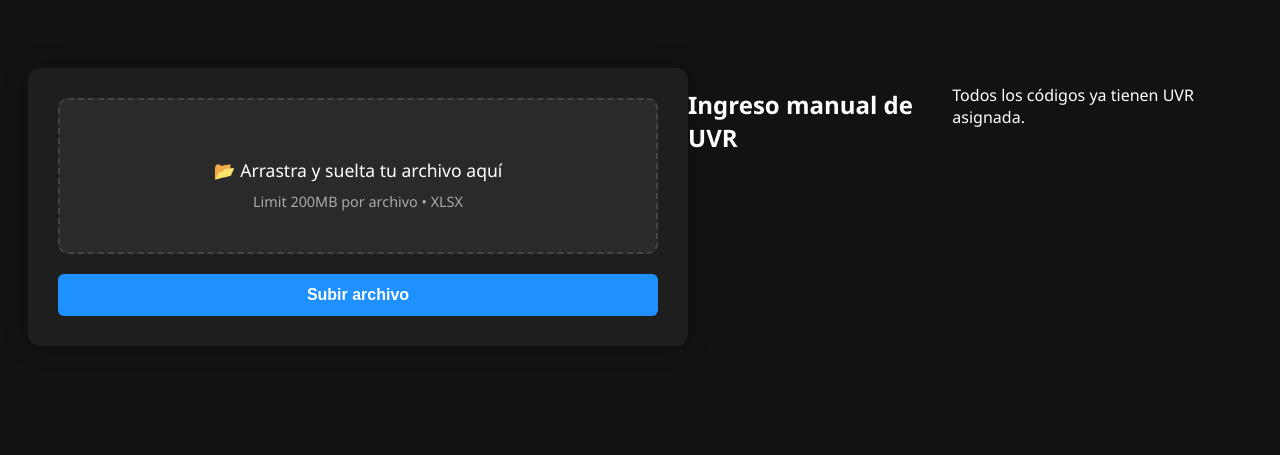
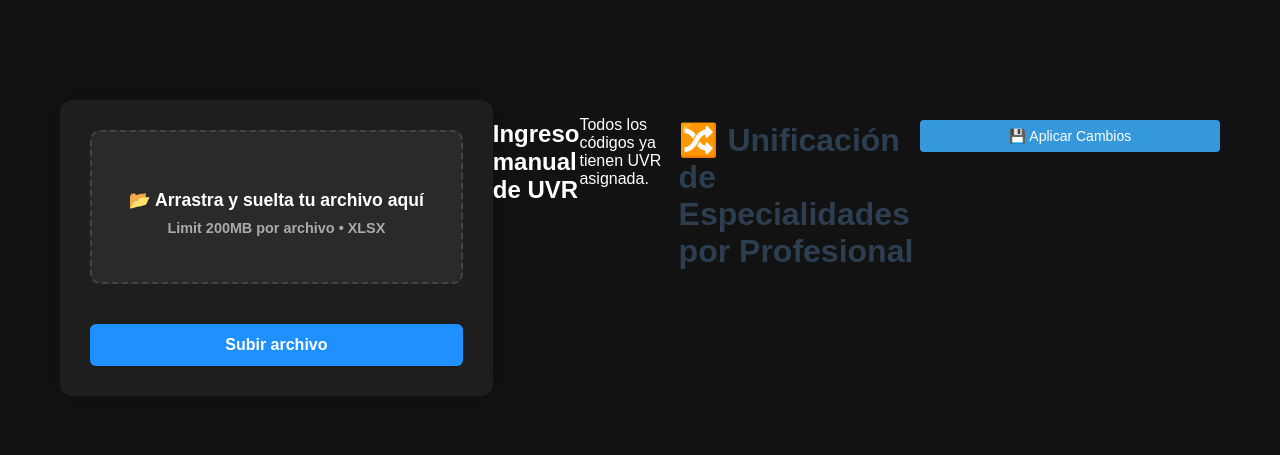
Before and after one commit to DeckDev73/LiquidadorHonorarios, a Flask app: page / in a window 1280 px wide. Shown: the top 455 px of the page. Run offline with Flask 3, Linux system fonts and the light colour scheme.

Commit message:
especialidades

```diff
--- a/app.py
+++ b/app.py
@@ -19,7 +19,6 @@
     'especialidades_seleccionadas': {},
 }
 
-
 @app.route('/', methods=['GET'])
 def index():
     if STATE['df'] is None:
@@ -31,14 +30,21 @@
 
     df = STATE['df']
 
+    # ✅ CAMBIO 1: Usar dict con especialistas y especialidades
+    profesionales = controller.profesionales_con_multiples_especialidades(df) if df is not None else {}
+
+    # ✅ CAMBIO 2: Generar especialidades seleccionadas por defecto
+    seleccionadas = STATE.get('especialidades_seleccionadas', {
+        k: v[0] for k, v in profesionales.items()
+    })
+
     return render_template('main.html',
                            archivo_nombre=STATE['archivo_nombre'],
                            codigos_faltantes=controller.detectar_codigos_pendientes(df) if df is not None else [],
-                           profesionales=list(df['Especialista'].dropna().unique()) if df is not None else [],
+                           profesionales=profesionales,  # ✅ dict para usar en .items()
+                           seleccionadas=seleccionadas,  # ✅ requerido en el template
                            resumen=None,
                            df_preview=None)
-
-
 
 @app.route('/upload', methods=['POST'])
 def upload_file():
@@ -65,8 +71,6 @@
     flash("✅ Archivo cargado correctamente.")
     return redirect(url_for('index'))
 
-
-
 @app.route('/asignar_uvr', methods=['POST'])
 def asignar_uvr():
     codigos = request.form.getlist('codigos[]') or []
@@ -87,15 +91,11 @@
         print("⚠️ UVR no es número válido")
         return redirect(url_for('index'))
 
-    # Confirmar antes de aplicar
     print("✅ Aplicando UVR...")
     STATE['df'] = controller.procesar_uvr_manual(STATE['df'], codigos, valor_uvr)
     controller.guardar_estado(STATE['df'], STATE['archivo_nombre'])
     flash(f"✅ UVR {valor_uvr} asignada a {len(codigos)} código(s).")
     return redirect(url_for('index'))
-
-
-
 
 @app.route('/unificar_especialidades', methods=['POST'])
 def unificar_especialidades():
@@ -105,7 +105,6 @@
     controller.guardar_estado(STATE['df'], STATE['archivo_nombre'])
     flash("Especialidades unificadas.")
     return redirect(url_for('index'))
-
 
 @app.route('/liquidar', methods=['POST'])
 def liquidar():
@@ -135,7 +134,6 @@
                            resumen=resumen,
                            df_preview=df_preview)
 
-
 @app.route('/descargar', methods=['GET'])
 def descargar():
     df = STATE['df']
@@ -150,6 +148,5 @@
 
     return send_file(output, as_attachment=True, download_name="liquidacion.xlsx")
 
-
 if __name__ == '__main__':
     app.run(debug=True)
--- a/templates/main.html
+++ b/templates/main.html
@@ -8,7 +8,21 @@
 
 
 {% include "partials/carga.html" %}
-{% include "partials/uvr.html" %}
+{% include "partials/uvr.html" %}<br>
+{% include "partials/especialidades.html" %}
+
+{% with messages = get_flashed_messages() %}
+    {% if messages %}
+      <div class="flash-messages">
+        <ul>
+          {% for message in messages %}
+            <li>{{ message }}</li>
+          {% endfor %}
+        </ul>
+      </div>
+    {% endif %}
+  {% endwith %}
+
 
 
 
--- /dev/null
+++ b/templates/partials/especialidades.html
@@ -0,0 +1,56 @@
+
+
+<!DOCTYPE html>
+<html lang="es">
+<head>
+  <meta charset="UTF-8">
+  <title>Unificación de Especialidades</title>
+  <style>
+    body { font-family: Arial, sans-serif; margin: 40px; }
+    h1 { color: #2c3e50; }
+    .prof-block { margin-bottom: 20px; }
+    label { font-weight: bold; display: block; margin-bottom: 5px; }
+    select, button {
+      padding: 8px;
+      font-size: 14px;
+      width: 300px;
+    }
+    button {
+      margin-top: 20px;
+      background-color: #3498db;
+      color: white;
+      border: none;
+      border-radius: 4px;
+    }
+    button:hover {
+      background-color: #2980b9;
+    }
+  </style>
+</head>
+<body>
+  <h1>🔀 Unificación de Especialidades por Profesional</h1>
+
+  {% if profesionales and profesionales[0] is string %}
+    <p>No hay profesionales con múltiples especialidades para unificar.</p>
+  {% else %}
+    <form method="POST" action="/unificar_especialidades">
+      {% for profesional, especialidades in profesionales.items() %}
+        <div class="prof-block">
+          <label for="especialidad_{{ profesional }}">{{ profesional }}</label>
+          <select name="especialidad_{{ profesional }}" id="especialidad_{{ profesional }}">
+            {% for esp in especialidades %}
+              <option value="{{ esp }}"
+                {% if seleccionadas.get(profesional) == esp %}selected{% endif %}>
+                {{ esp }}
+              </option>
+            {% endfor %}
+          </select>
+        </div>
+      {% endfor %}
+      <button type="submit">💾 Aplicar Cambios</button>
+    </form>
+  {% endif %}
+</body>
+</html>
+
+</html>
--- a/templates/partials/uvr.html
+++ b/templates/partials/uvr.html
@@ -3,7 +3,7 @@
 {% if codigos_faltantes %}
   <form method="POST" action="/asignar_uvr">
     <label for="codigos[]">Selecciona uno o más Códigos Homologados:</label><br>
-    <select name="codigos[]" id="codigos[]" multiple>
+    <select name="codigos[]" id="codigos[]" multiple required>
       {% for codigo in codigos_faltantes %}
         <option value="{{ codigo  }}">{{ codigo }}</option>
       {% endfor %}
```
